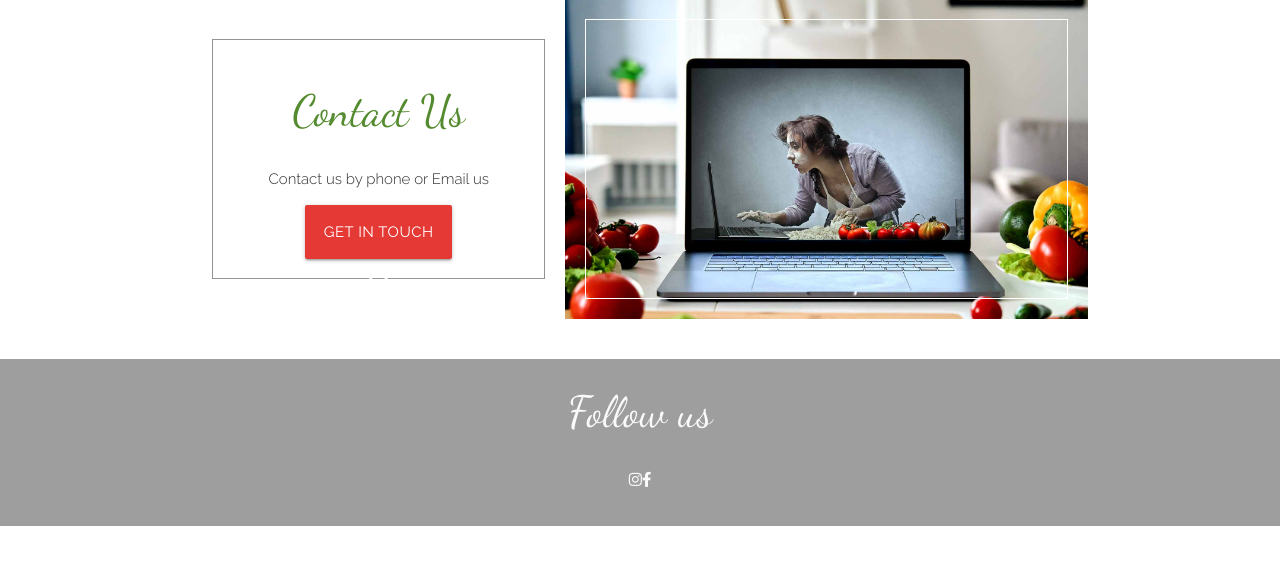
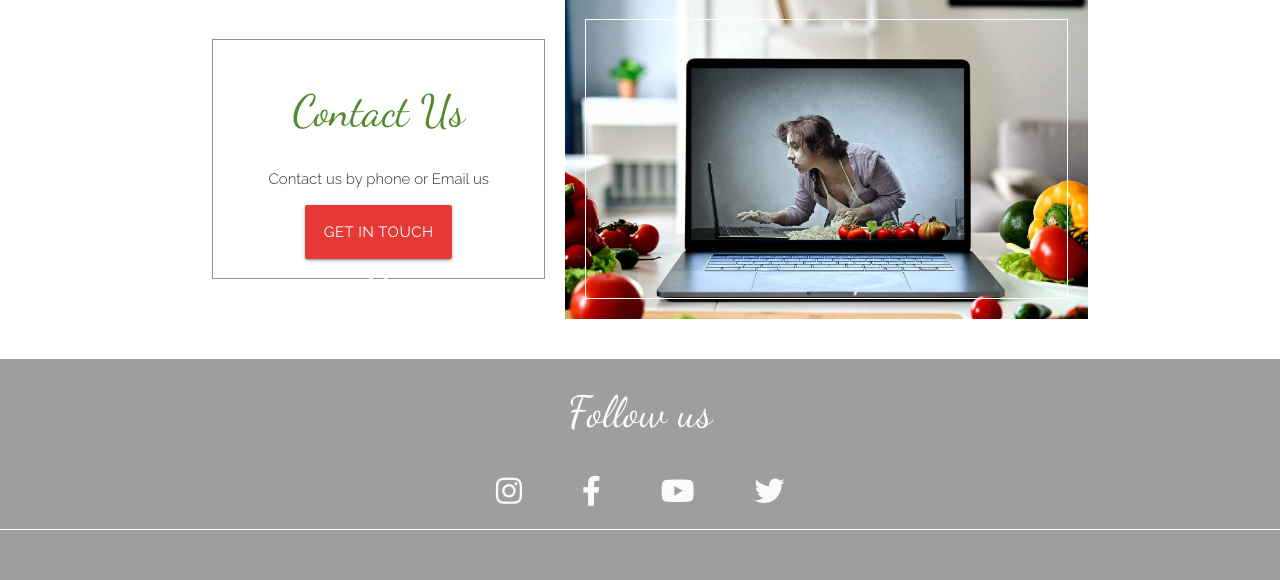
Before and after one commit to andrewskyboss/milestone-project-03, a Flask app: page / in a window 1280 px wide. Shown: the part 1393-1973 px from the top of the page. Before the commit the page ends 1919 px from the top, so only its background shows below. Run offline with Flask 2, Linux system fonts and the light colour scheme; some libraries are stand-ins or nearby versions.

Commit message:
footer and social media icons update

```diff
--- a/static/css/style.css
+++ b/static/css/style.css
@@ -211,6 +211,21 @@ footer {
     display: grid;
 }
 
+footer > div > div > ul > li > a.inline-item {
+    font-size: 30px;
+    padding: 20px 30px;
+}
+
+footer > div.row {
+    width: 100%;
+    margin-bottom: 50px;
+}
+
+footer > div > div.social-links-container {
+    width: 100%;
+    border-bottom: 1px solid var(--color-white);
+}
+
 /* break points */
 
 @media only screen and (min-width: 991px) {
--- a/templates/base.html
+++ b/templates/base.html
@@ -88,7 +88,7 @@
 
     <footer class="container-fluid grey grey-text text-lighten-5 center-align">
         <div class="row">
-            <div class="container-fluiv social-links-container center-align">
+            <div class="container-fluid social-links-container center-align">
                 <h3>Follow us</h3>
                 <ul class="list-inline social-links center-align">
                     <li class="list-inline-item">
@@ -101,6 +101,18 @@
                         <a class="inline-item" target="_blank" href="https://www.facebook.com">
 							<i class="fab fa-facebook-f" aria-hidden="true" title="Facebook"></i>
 							<span class="sr-only">Facebook</span>
+						</a>
+                    </li>
+                    <li class="list-inline-item">
+                        <a class="inline-item" target="_blank" href="https://www.youtube.com">
+							<i class="fab fa-youtube" aria-hidden="true" title="Youtube"></i>
+							<span class="sr-only">Youtube</span>
+						</a>
+                    </li>
+                    <li class="list-inline-item">
+                        <a class="inline-item" target="_blank" href="https://www.twitter.com">
+							<i class="fab fa-twitter" aria-hidden="true" title="Twitter"></i>
+							<span class="sr-only">Twitter</span>
 						</a>
                     </li>
 
```
